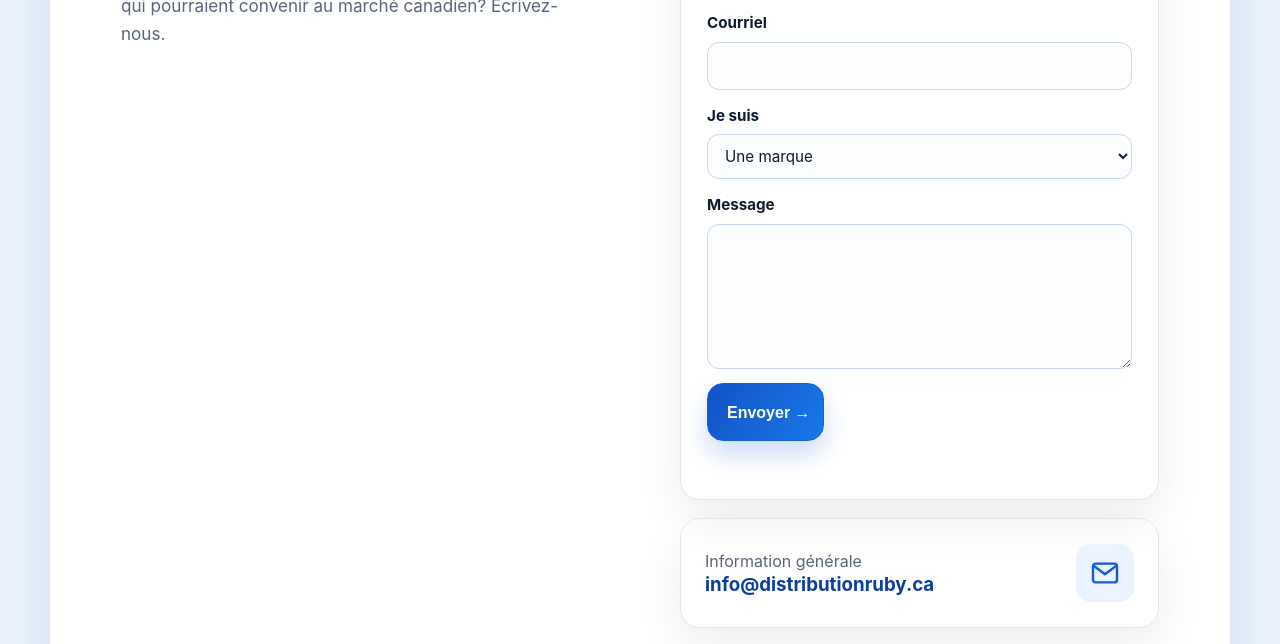
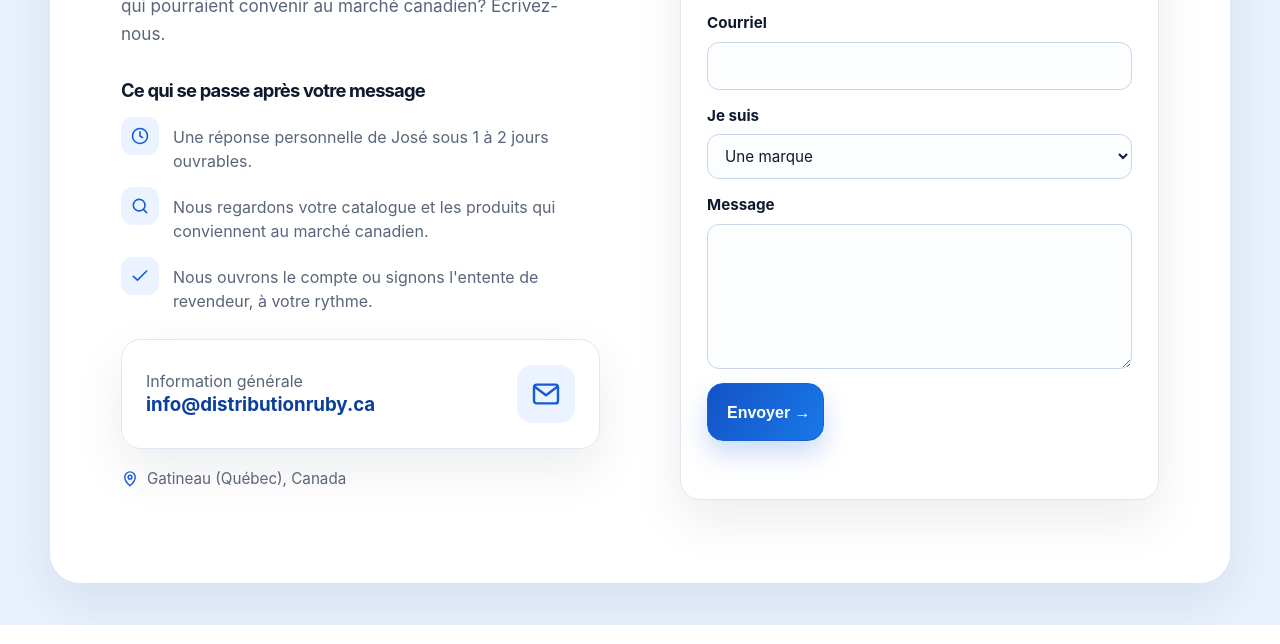
Before and after one commit to distributionruby/distributionruby.ca, a plain HTML site: page index.html in a window 1280 px wide. Shown: the part 4595-5239 px from the top of the page. Drawn offline with Linux system fonts and the light colour scheme.

Commit message:
Aperçu : étapes et coordonnées sous « Parlons de vos produits »
Co-Authored-By: Claude Opus 5.5 <noreply@anthropic.com>
Claude-Session: https://claude.ai/code/session_01D5bTU1ZZKjGGEdGSwjhfa7

```diff
--- a/index.html
+++ b/index.html
@@ -9,7 +9,7 @@
   <link rel="icon" type="image/png" href="/favicon-32.png?v=1" sizes="32x32">
   <link rel="apple-touch-icon" href="/favicon-192.png?v=1">
   <link href="https://fonts.googleapis.com/css2?family=Allura&display=swap" rel="stylesheet">
-  <link rel="stylesheet" href="styles.css?v=20261126e">
+  <link rel="stylesheet" href="styles.css?v=20261126f">
   <script type="application/ld+json">
   {
     "@context": "https://schema.org",
@@ -135,6 +135,19 @@
         <p class="eyebrow" data-i18n="contactEyebrow">Nous joindre</p>
         <h2 data-i18n="contactTitle">Parlons de vos produits</h2>
         <p data-i18n="contactText">Vous représentez une marque ou distribuez des produits qui pourraient convenir au marché canadien? Écrivez-nous.</p>
+        <h3 class="next-title" data-i18n="nextTitle">Ce qui se passe après votre message</h3>
+        <ol class="next-steps">
+          <li><span class="next-icon" aria-hidden="true"><svg viewBox="0 0 24 24" fill="none" stroke="currentColor" stroke-width="1.9" stroke-linecap="round" stroke-linejoin="round"><circle cx="12" cy="12" r="9"/><path d="M12 7v5l3 2"/></svg></span><span data-i18n="nextOne">Une réponse personnelle de José sous 1 à 2 jours ouvrables.</span></li>
+          <li><span class="next-icon" aria-hidden="true"><svg viewBox="0 0 24 24" fill="none" stroke="currentColor" stroke-width="1.9" stroke-linecap="round" stroke-linejoin="round"><circle cx="11" cy="11" r="7"/><path d="m20 20-4-4"/></svg></span><span data-i18n="nextTwo">Nous regardons votre catalogue et les produits qui conviennent au marché canadien.</span></li>
+          <li><span class="next-icon" aria-hidden="true"><svg viewBox="0 0 24 24" fill="none" stroke="currentColor" stroke-width="1.9" stroke-linecap="round" stroke-linejoin="round"><path d="M4 12.5 9 17l11-11"/></svg></span><span data-i18n="nextThree">Nous ouvrons le compte ou signons l'entente de revendeur, à votre rythme.</span></li>
+        </ol>
+        <div class="contact-card">
+        <a href="mailto:info@distributionruby.ca">
+          <span class="contact-details"><small data-i18n="generalInfo">Information générale</small><strong>info@distributionruby.ca</strong></span>
+          <span class="contact-icon" aria-hidden="true"><svg viewBox="0 0 24 24" fill="none" stroke="currentColor" stroke-width="1.8" stroke-linecap="round" stroke-linejoin="round"><rect x="3" y="5" width="18" height="14" rx="2"/><path d="m4 7 8 6 8-6"/></svg></span>
+        </a>
+      </div>
+        <p class="contact-place"><svg viewBox="0 0 24 24" fill="none" stroke="currentColor" stroke-width="1.9" stroke-linecap="round" stroke-linejoin="round" aria-hidden="true"><path d="M12 21s-7-6.2-7-11.5A7 7 0 0 1 19 9.5C19 14.8 12 21 12 21Z"/><circle cx="12" cy="9.5" r="2.5"/></svg><span>Gatineau (Québec), Canada</span></p>
       </div>
       <div class="contact-side"><form class="contact-form" id="formulaire" novalidate>
 <input type="hidden" name="access_key" value="4eee9b96-e81a-4f8b-96da-d475a263f19c">
@@ -147,12 +160,7 @@
 <label><span data-i18n="formMessage">Message</span><textarea name="Message" rows="5" required></textarea></label>
 <button class="button button-primary" type="submit" data-i18n="formSend">Envoyer →</button>
 <p class="form-status" role="status" aria-live="polite"></p></form>
-<div class="contact-card">
-        <a href="mailto:info@distributionruby.ca">
-          <span class="contact-details"><small data-i18n="generalInfo">Information générale</small><strong>info@distributionruby.ca</strong></span>
-          <span class="contact-icon" aria-hidden="true"><svg viewBox="0 0 24 24" fill="none" stroke="currentColor" stroke-width="1.8" stroke-linecap="round" stroke-linejoin="round"><rect x="3" y="5" width="18" height="14" rx="2"/><path d="m4 7 8 6 8-6"/></svg></span>
-        </a>
-      </div></div>
+</div>
     </section>
   </main>
 
@@ -161,6 +169,6 @@
         <span aria-hidden="true">|</span>
         <button class="language-button" type="button" data-language="en" aria-pressed="false">EN</button>
       </div></div></footer>
-  <script src="script.js?v=20261126e"></script>
+  <script src="script.js?v=20261126f"></script>
 </body>
 </html>
--- a/script.js
+++ b/script.js
@@ -58,6 +58,10 @@ const translations = {
     formSending: "Envoi en cours…", formOk: "Merci! Votre message a bien été envoyé. Nous vous répondrons sous 1 à 2 jours ouvrables.",
     formError: "Oups, le message n'a pas pu être envoyé. Écrivez-nous directement à info@distributionruby.ca.",
     formMissing: "Veuillez remplir votre nom, votre courriel et votre message.",
+    nextTitle: "Ce qui se passe après votre message",
+    nextOne: "Une réponse personnelle de José sous 1 à 2 jours ouvrables.",
+    nextTwo: "Nous regardons votre catalogue et les produits qui conviennent au marché canadien.",
+    nextThree: "Nous ouvrons le compte ou signons l'entente de revendeur, à votre rythme.",
     contactEyebrow: 'Nous joindre',
     contactTitle: 'Parlons de vos produits',
     contactText: 'Vous représentez une marque ou distribuez des produits qui pourraient convenir au marché canadien? Écrivez-nous.',
@@ -139,6 +143,10 @@ const translations = {
     formSending: "Sending…", formOk: "Thank you! Your message was sent. We will reply within 1 to 2 business days.",
     formError: "Sorry, the message could not be sent. Please email us directly at info@distributionruby.ca.",
     formMissing: "Please fill in your name, email and message.",
+    nextTitle: "What happens after your message",
+    nextOne: "A personal reply from José within 1 to 2 business days.",
+    nextTwo: "We review your catalogue and the products that fit the Canadian market.",
+    nextThree: "We open the account or sign the reseller agreement, at your pace.",
     contactEyebrow: 'Contact us',
     contactTitle: 'Let’s talk about your products',
     contactText: 'Do you represent a brand or distribute products that could be a good fit for the Canadian market? Get in touch with us.',
--- a/styles.css
+++ b/styles.css
@@ -342,3 +342,12 @@ footer { min-height: 86px; padding: 22px max(20px, calc((100% - 1180px)/2)); dis
 .partners .partner-badge{margin:0!important;background:rgba(116,210,247,.12);border-color:rgba(116,210,247,.4);color:#e4eefd!important;}
 @media (hover:hover){.partners .partner-list li:hover{background-color:rgba(21,91,215,.25);}.partners .partner-list li:hover::before{background:#74d2f7;}}
 @media (max-width:850px){.partners .partner-combined{padding:28px 22px;}}
+.next-title{margin:34px 0 16px;font-size:1.15rem;color:var(--ink);}
+.next-steps{list-style:none;margin:0 0 26px;padding:0;display:grid;gap:14px;}
+.next-steps li{display:flex;gap:14px;align-items:flex-start;color:var(--muted);line-height:1.5;}
+.next-icon{flex:none;width:38px;height:38px;display:grid;place-items:center;border-radius:12px;color:var(--blue);background:#eaf3ff;}
+.next-icon svg{width:20px;height:20px;}
+.next-steps li span:last-child{padding-top:8px;}
+.contact-place{margin:18px 0 0!important;display:flex;align-items:center;gap:8px;color:var(--muted);font-size:.95rem!important;}
+.contact-place svg{width:18px;height:18px;color:var(--blue);}
+.contact > div > p[data-i18n="contactText"]{margin:0;color:var(--muted);font-size:1.07rem;}
```
